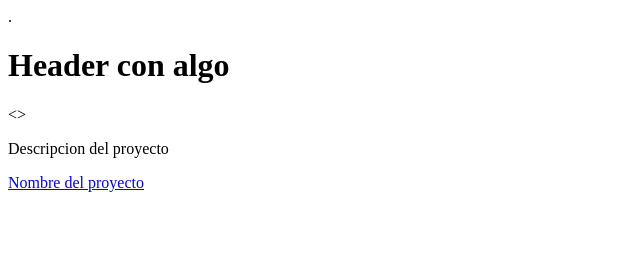
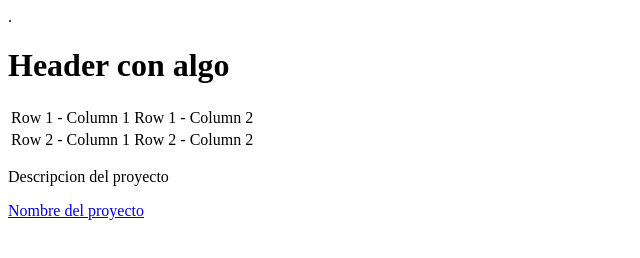
Before and after one commit to Fabian-RY/Clustomics_old, a plain HTML site: page templates/project.html in a window 1280 px wide. Shown: the whole page, without its empty margins (0-640 px from the left). Drawn offline with Linux system fonts and the light colour scheme.

Commit message:
Update project.html

```diff
--- a/templates/project.html
+++ b/templates/project.html
@@ -8,7 +8,16 @@
     </head>
     <body>
       <h1> Header con algo </h1>
-      <>
+      <table>
+        <tr>
+        <td>Row 1 - Column 1</td>
+        <td>Row 1 - Column 2 </td>
+        </tr>
+        <tr>
+        <td>Row 2 - Column 1</td>
+        <td>Row 2 - Column 2</td>
+        </tr>
+      </table>
       <p> Descripcion del proyecto </p>
       <a href="Link a los detalles de un proyecto"> Nombre del proyecto</a>
     </body>
```
